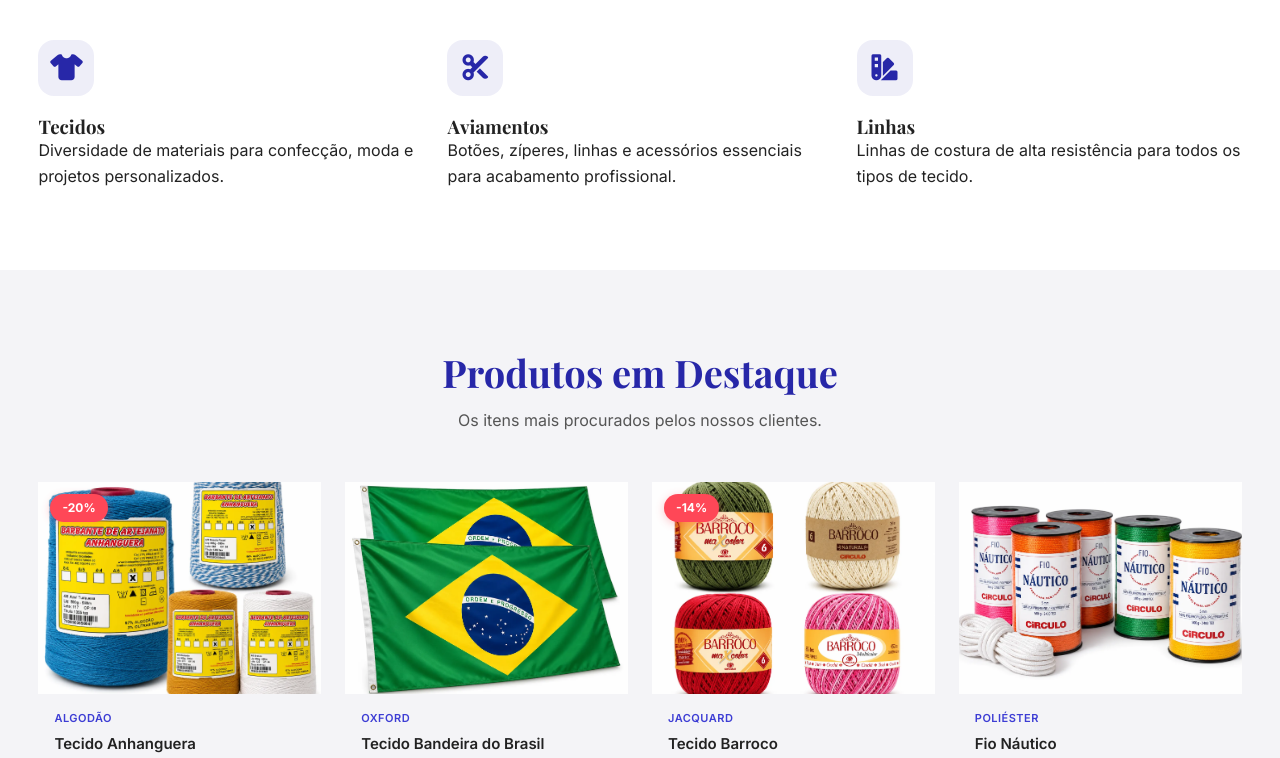
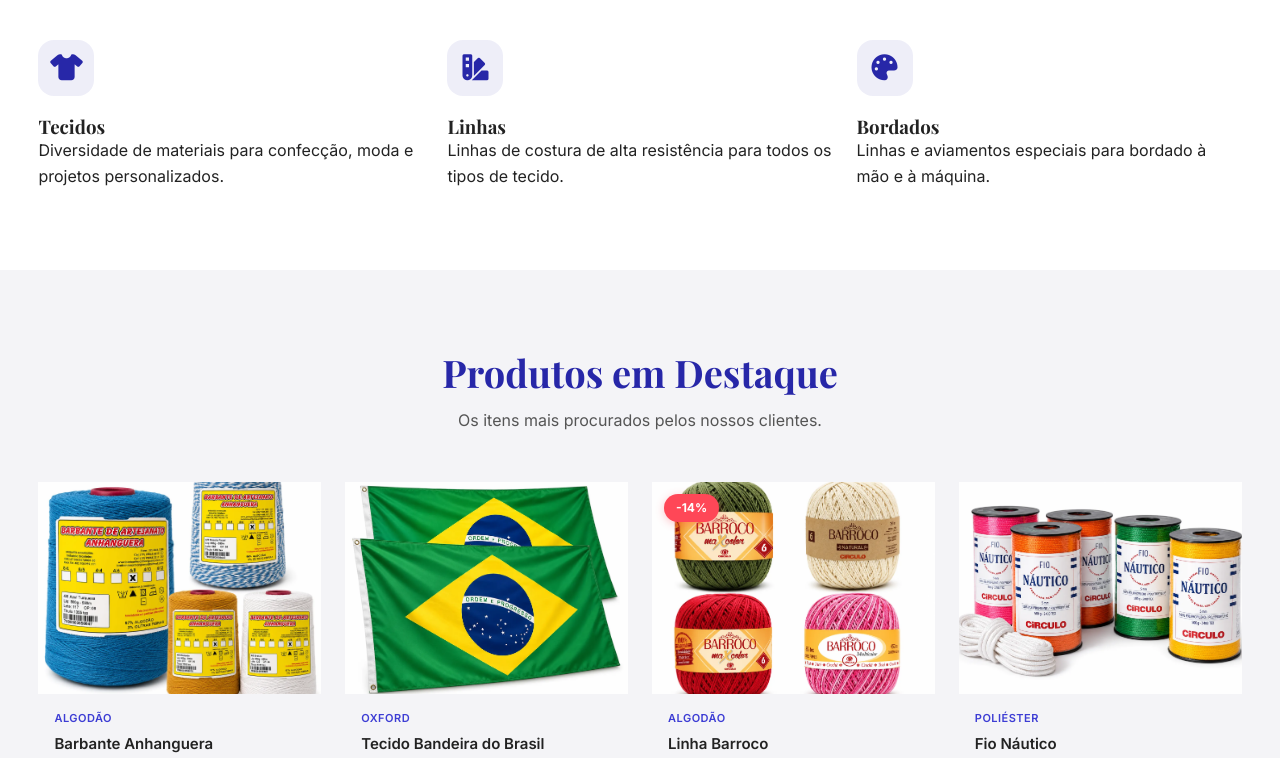
Before and after one commit to unomail626-hue/JJ_ecomerce, a Next.js app: page / in a window 1280 px wide. Shown: the part 1000-1758 px from the top of the page. Built offline with nearby package versions, Linux system fonts and the light colour scheme; no server answers.

Commit message:
Oculta preços

```diff
--- a/src/app/globals.css
+++ b/src/app/globals.css
@@ -280,6 +280,23 @@
   }
 }
 
+/* 🔒 Ocultar preços temporariamente */
+.card-pricing,
+.card-original,
+.card-price,
+.card-unit,
+.product-pricing,
+.product-original,
+.product-price,
+.product-unit,
+.drawer-item-price,
+.drawer-total,
+.cart-row-price,
+.cart-row-total,
+.cart-total-row {
+  display: none !important;
+}
+
 @keyframes shimmer {
   0% {
     background-position: -200% 0;
--- a/src/data/products.ts
+++ b/src/data/products.ts
@@ -6,12 +6,6 @@
     name: "Tecidos",
     description: "Diversidade de materiais para confecção, moda e projetos personalizados.",
     icon: "fa-solid fa-shirt",
-  },
-  {
-    slug: "aviamentos",
-    name: "Aviamentos",
-    description: "Botões, zíperes, linhas e acessórios essenciais para acabamento profissional.",
-    icon: "fa-solid fa-scissors",
   },
   {
     slug: "linhas",
@@ -36,19 +30,19 @@
 export const products: Product[] = [
   {
     id: "1",
-    name: "Tecido Anhanguera",
-    slug: "tecido-anhanguera",
+    name: "Barbante Anhanguera",
+    slug: "barbante-anhanguera",
     description:
-      "Tecido de algodão premium com estampa exclusiva Anhanguera. Ideal para confecção de camisas, vestidos leves e artesanato. Toque macio, caimento perfeito e alta durabilidade. Disponível em diversas cores.",
-    price: 39.9,
-    originalPrice: 49.9,
+      "Barbante de algodão. Disponível em diversas cores.",
+    price: 0,
+    originalPrice: 0,
     images: ["/images/anhanguera.webp"],
     category: "tecidos",
-    subcategory: "Algodão",
-    unit: "metro",
+    subcategory: "algodão",
+    unit: "unidade",
     stock: 50,
     featured: true,
-    tags: ["algodão", "estampado", "leve"],
+    tags: ["algodão", "barbante"],
     createdAt: "2025-01-10",
   },
   {
@@ -61,7 +55,7 @@
     images: ["/images/bandeira_brasil.webp"],
     category: "tecidos",
     subcategory: "Oxford",
-    unit: "metro",
+    unit: "unidade",
     stock: 35,
     featured: true,
     tags: ["bandeira", "oxford", "resistente"],
@@ -69,19 +63,19 @@
   },
   {
     id: "3",
-    name: "Tecido Barroco",
-    slug: "tecido-barroco",
+    name: "Linha Barroco",
+    slug: "linha-barroco",
     description:
-      "Tecido jacquard com padrão barroco em relevo. Toque nobre e visual sofisticado. Ideal para cortinas, almofadas decorativas, estofados leves e peças de roupa de gala.",
+      "",
     price: 59.9,
     originalPrice: 69.9,
     images: ["/images/barroco.webp"],
-    category: "tecidos",
-    subcategory: "Jacquard",
-    unit: "metro",
+    category: "linhas",
+    subcategory: "Algodão",
+    unit: "unidade",
     stock: 20,
     featured: true,
-    tags: ["jacquard", "decorativo", "nobre"],
+    tags: ["nobre"],
     createdAt: "2025-02-01",
   },
   {
@@ -118,16 +112,16 @@
   },
   {
     id: "6",
-    name: "Tecido Mollet",
-    slug: "tecido-mollet",
+    name: "Lã Mollet",
+    slug: "lã-mollet",
     description:
-      "Tecido mollet (moletom) de algodão penteado com alta gramatura. Macio, quente e confortável. Perfeito para moletons, blusões, pijamas e agasalhos.",
+      "Lã mollet.",
     price: 44.9,
     originalPrice: 52.9,
     images: ["/images/mollet.webp"],
-    category: "tecidos",
-    subcategory: "Moletom",
-    unit: "metro",
+    category: "linhas",
+    subcategory: "Poliéster",
+    unit: "unidade",
     stock: 30,
     featured: true,
     tags: ["mollet", "algodão", "quente"],
@@ -151,10 +145,10 @@
   },
   {
     id: "8",
-    name: "Zíper Invisível 50cm",
-    slug: "ziper-invisivel-50cm",
+    name: "Zíper 50cm",
+    slug: "ziper-50cm",
     description:
-      "Zíper invisível de nylon 50cm para costura discreta em saias, vestidos e calças. Fecho suave, dentes finos e alta resistência. Disponível em diversas cores.",
+      "Zíper de nylon 50cm para costura discreta em saias, vestidos e calças. Fecho suave, dentes finos e alta resistência. Disponível em diversas cores.",
     price: 6.9,
     images: [],
     category: "aviamentos",
@@ -162,24 +156,8 @@
     unit: "unidade",
     stock: 150,
     featured: false,
-    tags: ["ziper", "invisível", "nylon"],
+    tags: ["ziper", "nylon"],
     createdAt: "2025-03-10",
-  },
-  {
-    id: "9",
-    name: "Botão Camisa Social (Kit 12)",
-    slug: "botao-camisa-kit-12",
-    description:
-      "Kit com 12 botões para camisa social em resina de alta qualidade. Acabamento polido, furo central clássico. Ideal para substituição ou reposição de uniformes.",
-    price: 8.5,
-    images: [],
-    category: "aviamentos",
-    subcategory: "Botões",
-    unit: "kit",
-    stock: 90,
-    featured: false,
-    tags: ["botão", "camisa", "resina"],
-    createdAt: "2025-03-12",
   },
   {
     id: "10",
@@ -246,22 +224,6 @@
     createdAt: "2025-03-22",
   },
   {
-    id: "14",
-    name: "Fita de Gorgorão 15mm",
-    slug: "fita-gorgorao-15mm",
-    description:
-      "Fita de gorgorão 15mm em poliéster acetinado. Disponível em 15 cores. Ideal para laços, embalagens, artesanato e detalhes decorativos em roupas.",
-    price: 4.5,
-    images: [],
-    category: "aviamentos",
-    subcategory: "Fitas",
-    unit: "metro",
-    stock: 180,
-    featured: false,
-    tags: ["fita", "gorgorão", "artesanato"],
-    createdAt: "2025-03-25",
-  },
-  {
     id: "15",
     name: "Agulhas Singer Kit 10un",
     slug: "agulhas-singer-kit-10",
@@ -279,10 +241,10 @@
   },
   {
     id: "16",
-    name: "Tecido Oxford 600D",
-    slug: "tecido-oxford-600d",
+    name: "Tecido Oxford",
+    slug: "tecido-oxford",
     description:
-      "Tecido oxford 600D impermeável de alta resistência. Ideal para mochilas, bolsas, capas, estofados automotivos e artigos de camping. Cores sólidas vibrantes.",
+      "Tecido oxford de alta resistência. Ideal para mochilas, bolsas, capas, estofados automotivos e artigos de camping. Cores sólidas vibrantes.",
     price: 42.9,
     images: [],
     category: "tecidos",
@@ -290,7 +252,7 @@
     unit: "metro",
     stock: 15,
     featured: false,
-    tags: ["oxford", "impermeável", "resistente"],
+    tags: ["oxford", "resistente"],
     createdAt: "2025-04-01",
   },
   {
@@ -298,7 +260,7 @@
     name: "Tecido Malha de Algodão",
     slug: "tecido-malha-algodao",
     description:
-      "Tecido malha 100% algodão penteado, ideal para camisetas, roupas infantis e peças confortáveis do dia a dia. Toque macio, ótima respirabilidade e elasticidade natural.",
+      "Tecido malha 100% algodão, ideal para camisetas, roupas infantis e peças confortáveis do dia a dia. Toque macio, ótima respirabilidade e elasticidade natural.",
     price: 34.9,
     images: [],
     category: "tecidos",
@@ -368,27 +330,11 @@
     images: [],
     category: "aviamentos",
     subcategory: "Fitas",
-    unit: "metro",
+    unit: "unidade",
     stock: 200,
     featured: false,
     tags: ["fita", "viés", "acabamento"],
     createdAt: "2025-04-14",
-  },
-  {
-    id: "22",
-    name: "Entretela Termocolante",
-    slug: "entretela-termocolante",
-    description:
-      "Entretela termocolante 90cm de largura para estruturação de tecidos. Ideal para colarinhos, punhos, golas e peças que precisam de maior estrutura e rigidez.",
-    price: 12.9,
-    images: [],
-    category: "aviamentos",
-    subcategory: "Estrutura",
-    unit: "metro",
-    stock: 50,
-    featured: false,
-    tags: ["entretela", "termocolante", "estrutura"],
-    createdAt: "2025-04-16",
   },
   {
     id: "23",
@@ -423,22 +369,6 @@
     createdAt: "2025-04-20",
   },
   {
-    id: "25",
-    name: "Bastidor de Bordado 20cm",
-    slug: "bastidor-bordado-20cm",
-    description:
-      "Bastidor de madeira 20cm para bordado à mão. Mantém o tecido esticado e firme durante o trabalho. Aro de metal ajustável com trava de pressão.",
-    price: 15.9,
-    images: [],
-    category: "bordados",
-    subcategory: "Bastidores",
-    unit: "unidade",
-    stock: 35,
-    featured: false,
-    tags: ["bastidor", "bordado", "madeira"],
-    createdAt: "2025-04-22",
-  },
-  {
     id: "26",
     name: "Tesoura de Bordado",
     slug: "tesoura-bordado",
@@ -456,10 +386,10 @@
   },
   {
     id: "27",
-    name: "Fita Métrica 150cm",
-    slug: "fita-metrica-150cm",
+    name: "Fita Métrica 100cm",
+    slug: "fita-metrica-100cm",
     description:
-      "Fita métrica flexível de 150cm para costura e modelagem. Dupla face com centímetros e polegadas. Cor amarela vibrante de fácil visualização.",
+      "Fita métrica flexível de 100cm para costura e modelagem. Dupla face com centímetros e polegadas. Cor amarela vibrante de fácil visualização.",
     price: 5.9,
     images: [],
     category: "artesanato",
```
